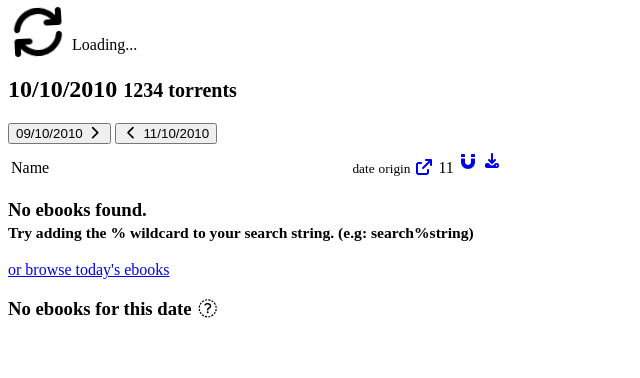
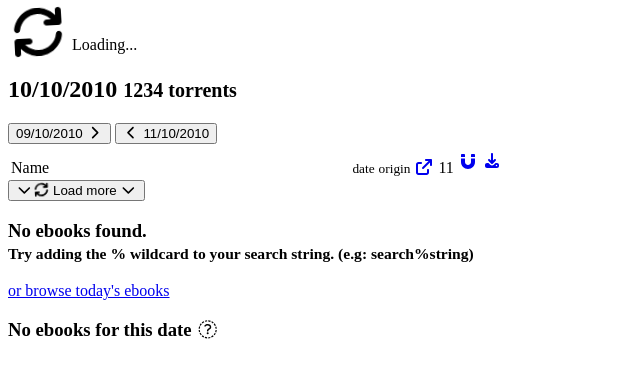
Before and after one commit to the-corsair/thecorsair, a plain HTML site: page index.html in a window 1280 px wide. Shown: the whole page, without its empty margins (0-640 px from the left). Drawn offline with Linux system fonts and the light colour scheme.

Commit message:
Added load more button and limit of 100 torrents per load

```diff
--- a/index.html
+++ b/index.html
@@ -68,6 +68,8 @@
         </td>
       </tr>
     </table>
+    <button id="show-more" type="button" class="hidden btn btn-default btn-lg btn-block"><i class="fa fa-chevron-down"></i><i class="fa fa-refresh fa-spin" id="show-more-loading"></i> Load more <i class="fa fa-chevron-down"></i></button>
+
     <div id="noResultsSearch">
       <h3>No ebooks found. <br>
       <small>Try adding the % wildcard to your search string. (e.g: search%string)</small></h3>
```
Also changed, not shown: 1 other file.
